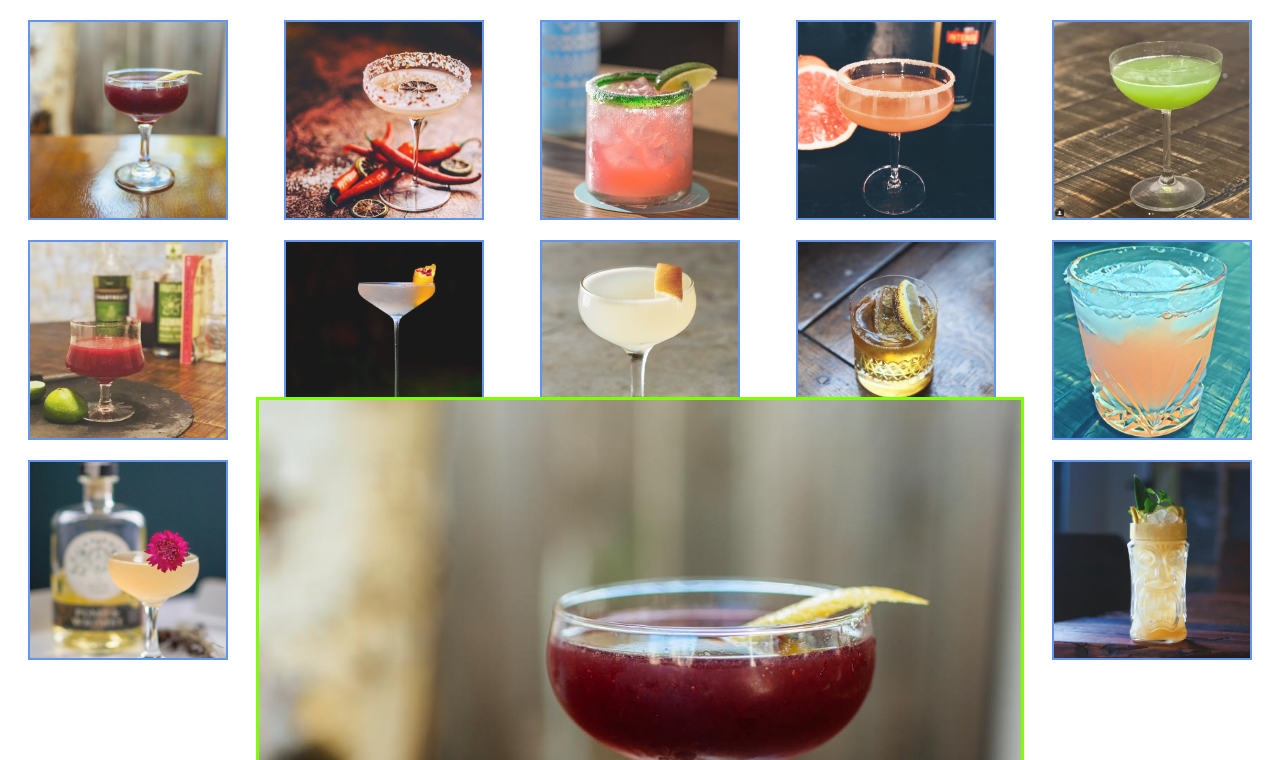
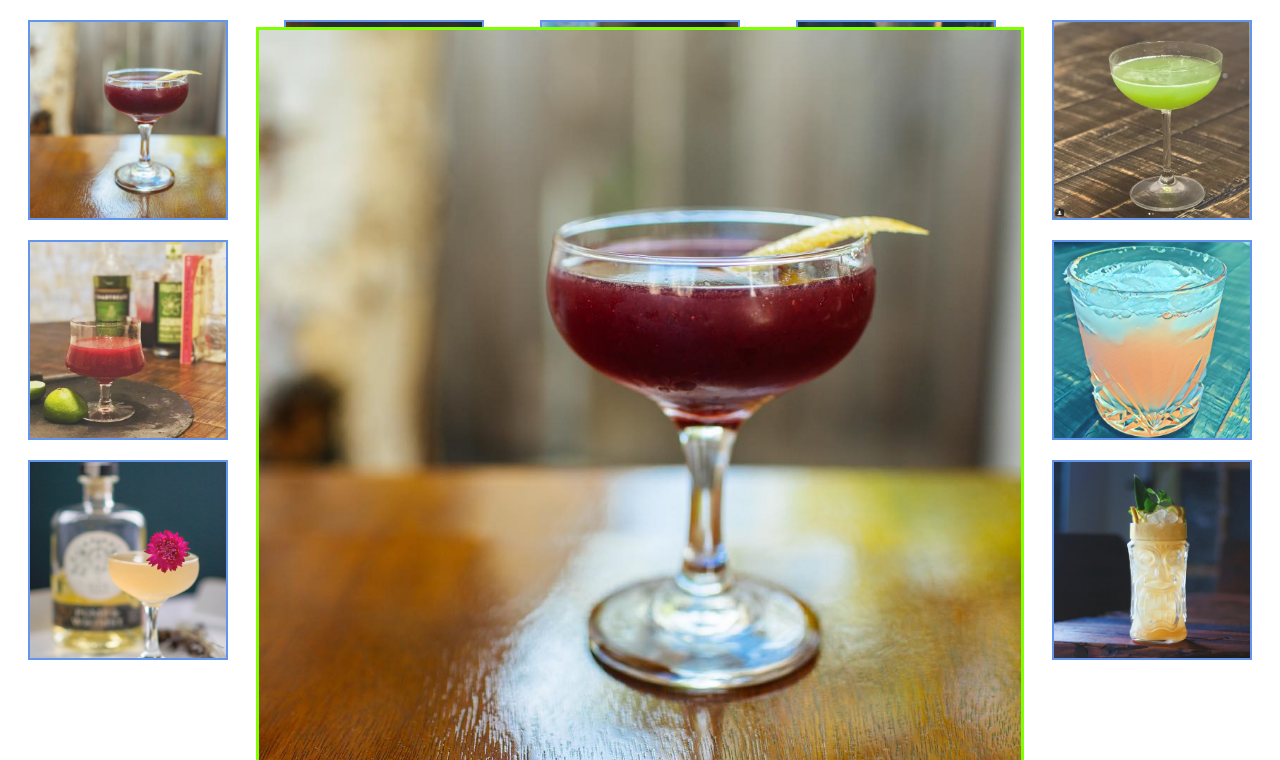
Before and after one commit to radishmouse/drinkstagram2, a plain HTML site: page index.html in a window 1280 px wide. Both pictures are taken after a click on the element 128 px from the left and 160 px from the top of the page. Shown: the part 40-800 px from the top of the page. Drawn offline with nearby package versions, Linux system fonts and the light colour scheme.

Commit message:
changed the inline style of top for the biggrid class to be the current y axis position plus 30

```diff
--- a/index.html
+++ b/index.html
@@ -18,7 +18,7 @@
 </head>
 <body>
     <h1>Drinkstagram</h1>
-<div class="biggrid"><img class="bigimage hidden" src="" data-bigpic alt=""></div>
+<div class="biggrid" data-grid style=""><img class="bigimage hidden" src="" data-bigpic alt=""></div>
     <div class="liquorcabinet">
             <div class="picture-frame" data-image><img src="img/dessert-moon.jpg" alt="Dessert Moon Cocktail"></div>
             <div class="picture-frame" data-image><img src="img/el-guapo.jpg" alt="El Guapo Cocktail"></div>
--- a/scripts/index.js
+++ b/scripts/index.js
@@ -1,4 +1,3 @@
-console.log("hello new new");
 
 //when we click on a .picture-frame we see an enlarged version of the image
 //that is inside that .picture-frame
@@ -11,15 +10,16 @@ const targetElements = document.querySelectorAll('[data-image]');
 
 const bigImage = document.querySelector('[data-bigpic]');
 
-//assign event listener to each of the pictures
+const bigGrid = document.querySelector('[data-grid]');
 
 
+//assign event listener to each of the pictures
 targetElements.forEach(attachClickHandler);
 
 function attachClickHandler(oneElement) {
     oneElement.addEventListener("click",imageClicked);
 }
-
+//assign event listener to big image
 bigImage.addEventListener("click",hideBigImage);
 
 function hideBigImage() {
@@ -34,6 +34,15 @@ function imageClicked(){
     console.log(imgSrc);
     bigImage.src = imgSrc;
     bigImage.classList.remove('hidden');
-    console.log(window.pageYOffset); // use this to change the top value for big image
 
-};
+    //update the style for bigImage to be the xoffset + 50 pixels
+    //otherwise the big picture is constantly at 50px from the top of the page.
+    //if you scroll down, you can't see it.
+
+    // use this to change the top value for big image
+    const currYOffset = window.pageYOffset;
+
+    bigGrid.style.top =  " " + (currYOffset+30) + "px";
+    console.log(currYOffset);
+
+}
--- a/stylesheets/index.css
+++ b/stylesheets/index.css
@@ -13,14 +13,13 @@ html {
 
 .biggrid {
     display:flex;
-        /* grid-template-columns: 500px; */
         align-items: flex-start;
         /* margin:auto; */
         position: absolute;
         position: sticky;
         position: relative;
         /* top positioning works...make it variable!! yOffset + 50 */
-        top :400px;
+        /* top :400px; */
         display: flex;
         /* flex-direction: row; */
         justify-content: space-around;
@@ -33,7 +32,7 @@ html {
     width : 60%;
     /* height: 400px; */
     object-fit: cover;
-    top:50px;
+    /* top:50px; */
     margin: auto;
     /* z-index: 10; */
     border: 3px solid chartreuse;
```
